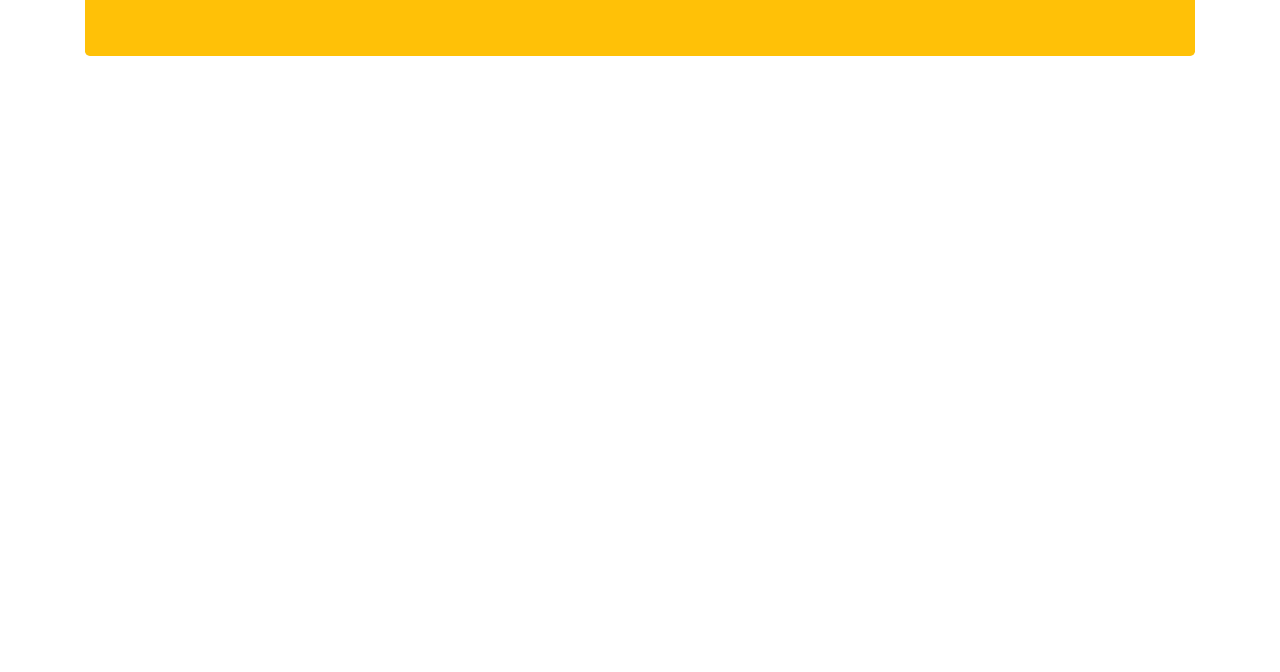
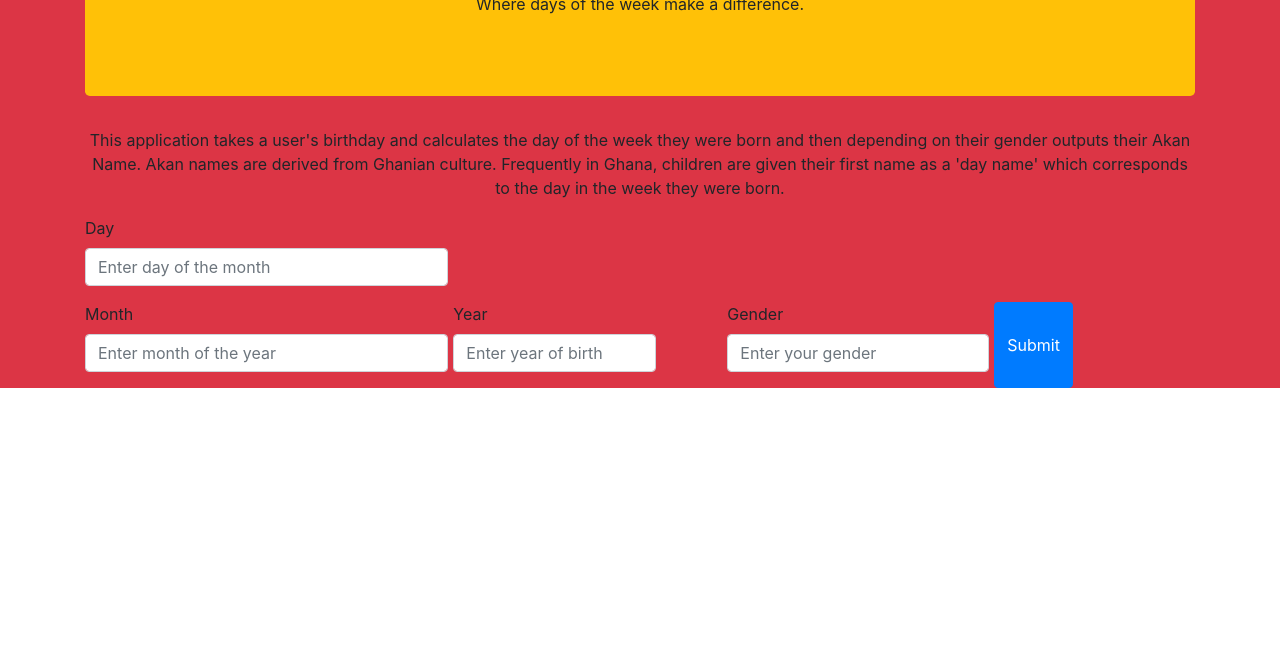
Before and after one commit to enochmaonga/Akan_names, a plain HTML site: page Akanbirtdays.html in a window 1280 px wide. Shown: the part 128-800 px from the top of the page. Drawn offline with Linux system fonts and the light colour scheme; files that its build step writes are made by us from their sources.

Commit message:
adding forms

```diff
--- a/Akanbirtdays.html
+++ b/Akanbirtdays.html
@@ -1,15 +1,43 @@
 <!DOCTYPE html>
 <html>
-    <head> </head>
-    <body>
+    <head>
         <link href="./css.css" rel="stylesheet" type="text/css"/>
         <link href="bootstrap.css" rel="stylesheet" type="text/css"/>
-        <script src="./script.js" defer></script>
-    </body>
+        <script src="./script.js" defer></script> </head>
+    <body>
+        <div class="bg-danger">
     <div class="container">
         <div class="jumbotron text-center">
-    <h1>AKAN BIRTH~DAYS</h1>
-        </div>
-        <p> </p>
+    <h1>AKAN BIRTH~DAYS</h1> <p>Where days of the week make a difference.</p>
     </div>
+    <div class="text-center">
+        <p>This application takes a user's birthday and calculates the day of the week they were born and then depending on their gender outputs their Akan Name. Akan names are derived from Ghanian culture. Frequently in Ghana, children are given their first name as a 'day name' which corresponds to the day in the week they were born.
+    </p>
+    </div>
+    <form class="needs-validation" novalidate>
+    <div class="form-row">
+        <div class="col-md-4 mb-3">
+        <label for="validationCustom01">Day</label>
+        <input type="text" class="form-control" id="day of the month 0,1,...31" aria-describedby="dateHelp" placeholder="Enter day of the month">
+    </div>
+</div>
+<div class="form-row">
+    <div class="col-md-4 mb-3">
+    <label for="validationCustom01">Month</label>
+    <input type="text" class="form-control" id="month of the year 0,1,...12" aria-describedby="dateHelp" placeholder="Enter month of the year">
+</div>
+<div class="form-row">
+    <div class="col-md-9 mb-3">
+    <label for="validationCustom01">Year</label>
+    <input type="text" class="form-control" id="month of the year 0,1,...12" aria-describedby="dateHelp" placeholder="Enter year of birth">
+</div>
+    </div>
+    <div class="form-row">
+        <div class="col-md-9 mb-3">
+        <label for="validationCustom01">Gender</label>
+        <input type="text" class="form-control" id="month of the year 0,1,...12" aria-describedby="dateHelp" placeholder="Enter your gender">
+    </div>
+    <button class="btn btn-primary" type="submit">Submit</button>
+</form>
+    </body>
 </html>
--- a/css/css.css
+++ b/css/css.css
@@ -0,0 +1,3 @@
+.foot {
+    text-justify: right;
+}
```
